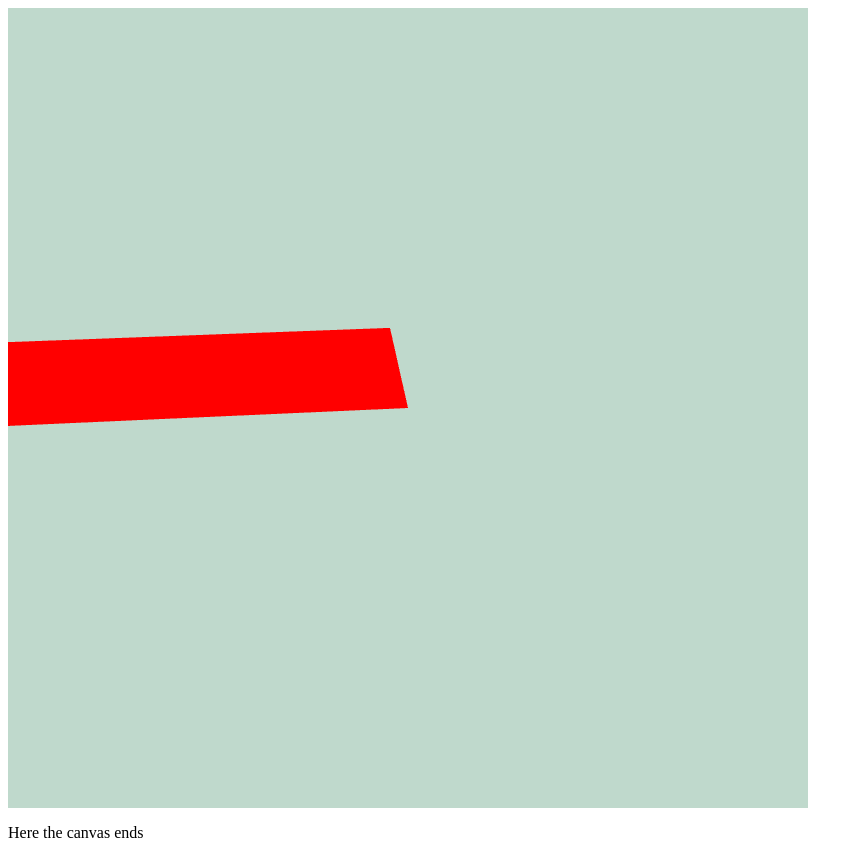
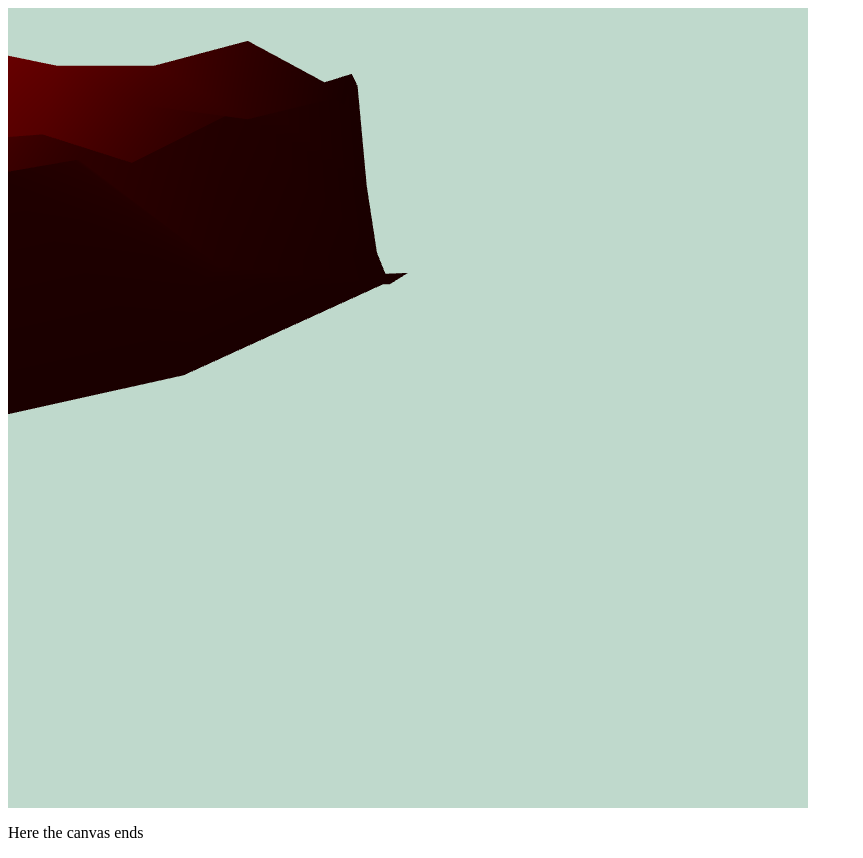
Before and after one commit to LiekeVanmulken/webgl, a plain HTML site: page VIDEO/plane.html in a window 1280 px wide. Shown: the whole page, without its empty margins (0-863 px from the left). Drawn offline with Linux system fonts and the light colour scheme.

Commit message:
added random Y

```diff
--- a/VIDEO/plane.html
+++ b/VIDEO/plane.html
@@ -92,33 +92,8 @@
 			// create buffer
 			//
 
-
-			// var boxVertices =
-			// [
-			//   0, .5, 0,		1,0,0,
-			//   0,  0, 0,		0,1,0,
-			//  .5,0, 0,		0,0,1,
-			// ];
-
-			// boxVertices =
-			// [
-			//   0, .5, 0,		1,0,0,
-			//   0,  0, 0,		0,1,0,
-			//  .5,0, 0,		0,0,1,
-			//  .5,.5, 0,		0,0,1,
-			// ];
-
-
-			// boxVertices =
-			// [
-			//   0, 0,.5,		1,0,0,
-			//   0, 0, 0,		0,1,0,
-			//   0,.5, 0,		0,0,1,
-			//   0,.5,.5,		0,0,1,
-			// ];
-
 			var width = 10;
-			var height = 2;
+			var height = 8;
 			// var plane = [];
 
 			var boxVertices = [];
@@ -126,7 +101,8 @@
 			for(var i =0;i<width;i++){
 				plane.push([]);
 				for(var j = 0;j<height;j++){
-					var obj = {x:i,y:0,z:j, R:1,G:0,B:0};
+					var r = (i*j)/(width * height) +.1;
+					var obj = {x:i,y: (Math.random()) ,z:j, R:r,G:0,B:0};
 					plane[i].push(obj);
 				}
 			}
@@ -140,13 +116,16 @@
 				boxVertices.push(vertex.B); // B
 
 			}
-
+			var vertex1;
+			var vertex2;
+			var vertex3;
+			var vertex4;
 			for(var i =0;i<width-1;i++){
 				for(var j = 0 ; j<height-1;j++){
-					var vertex1 = plane[i][j];
-					var vertex2 = plane[i+1][j];
-					var vertex3 = plane[i+1][j+1];
-					var vertex4 = plane[i][j+1];
+					vertex1 = plane[i][j];
+					vertex2 = plane[i+1][j];
+					vertex3 = plane[i+1][j+1];
+					vertex4 = plane[i][j+1];
 
 					addToArray(vertex1);
 					addToArray(vertex2);
```
